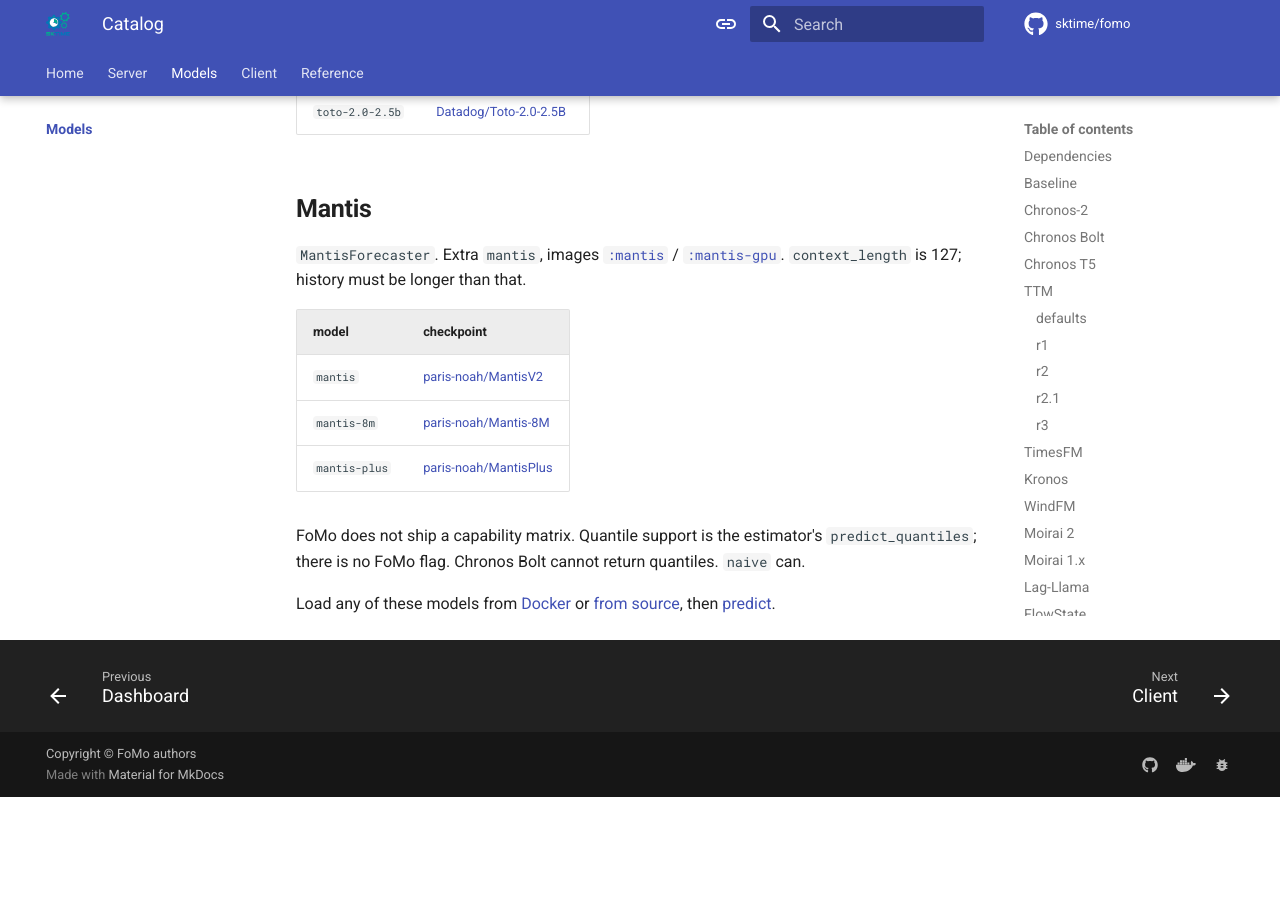
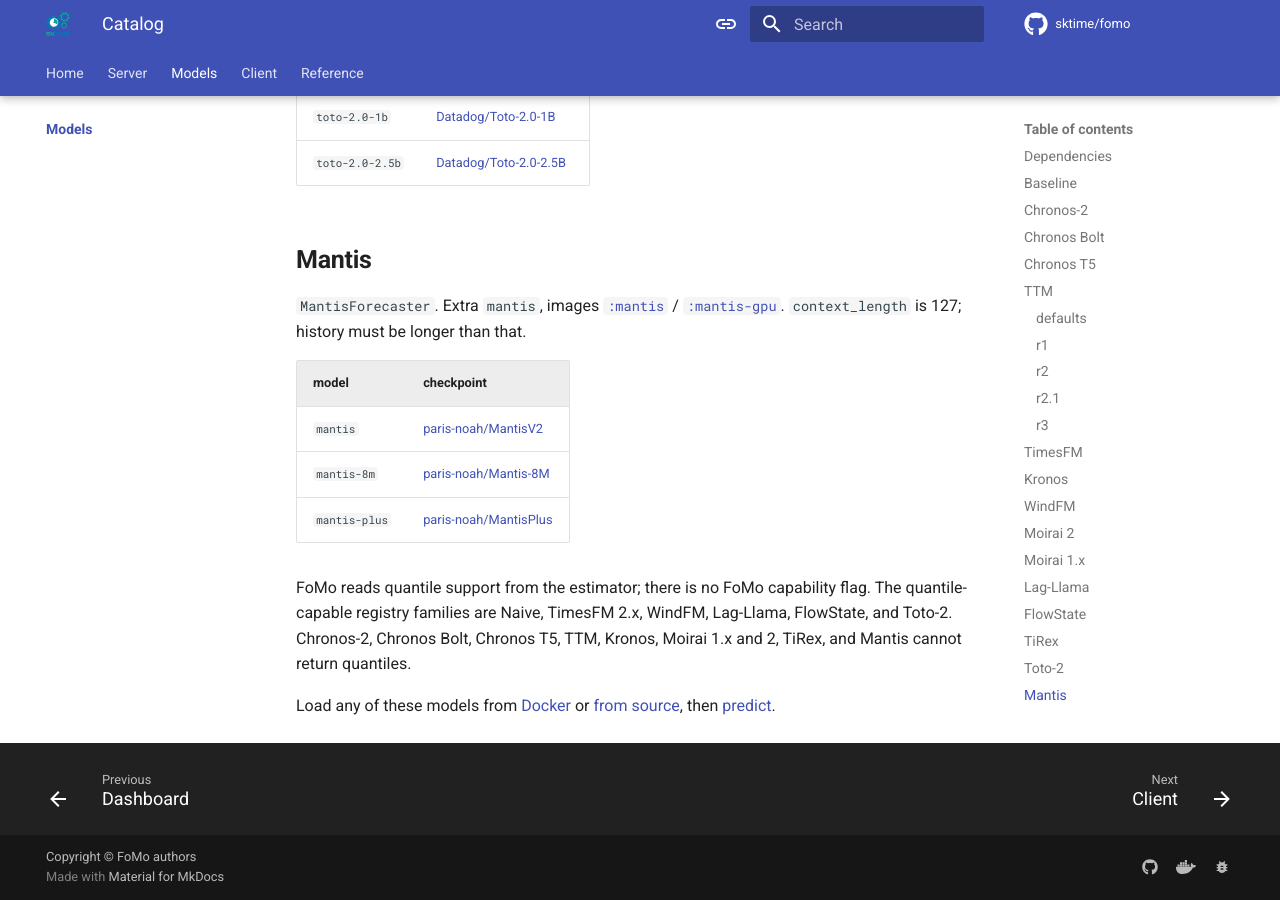
Before and after one commit to sktime/tserve, an MkDocs documentation site: the page built from docs/models/index.md, in a window 1280 px wide and 900 px high, scrolled down 8879 px. Built offline with MkDocs 1.6.1 and Material for MkDocs 9.7.7, drawn with Linux system fonts in a browser that asks for light colours; comment, search, counter and statistics services are not loaded; before the commit the page ends 9676 px from its top, so only the background shows below that; some of the changed text lies outside the part shown.

Commit message:
update models with information about quantiles

```diff
--- a/docs/models/index.md
+++ b/docs/models/index.md
@@ -30,7 +30,7 @@
 
 ## Chronos Bolt
 
-`ChronosForecaster`. Extra `hub`, images [`:hub`](https://hub.docker.com/r/geetu040/fomo/tags?name=hub) / [`:hub-gpu`](https://hub.docker.com/r/geetu040/fomo/tags?name=hub-gpu). Does not implement `predict_quantiles`.
+`ChronosForecaster`. Extra `hub`, images [`:hub`](https://hub.docker.com/r/geetu040/fomo/tags?name=hub) / [`:hub-gpu`](https://hub.docker.com/r/geetu040/fomo/tags?name=hub-gpu). Does not support quantile prediction.
 
 | model | checkpoint |
 | --- | --- |
@@ -41,7 +41,8 @@
 
 ## Chronos T5
 
-`ChronosForecaster`. Same extra and images as Chronos Bolt.
+`ChronosForecaster`. Same extra and images as Chronos Bolt. Does not support
+quantile prediction.
 
 | model | checkpoint |
 | --- | --- |
@@ -143,7 +144,8 @@
 
 ## TimesFM
 
-`TimesFM2Forecaster`. Extra `hub`.
+`TimesFM2Forecaster`. Extra `hub`. Supports quantile prediction for levels
+available in the checkpoint configuration.
 
 | model | checkpoint |
 | --- | --- |
@@ -238,6 +240,9 @@
 | `mantis-8m` | [paris-noah/Mantis-8M](https://huggingface.co/paris-noah/Mantis-8M) |
 | `mantis-plus` | [paris-noah/MantisPlus](https://huggingface.co/paris-noah/MantisPlus) |
 
-FoMo does not ship a capability matrix. Quantile support is the estimator's `predict_quantiles`; there is no FoMo flag. Chronos Bolt cannot return quantiles. `naive` can.
+FoMo reads quantile support from the estimator; there is no FoMo capability
+flag. The quantile-capable registry families are Naive, TimesFM 2.x, WindFM,
+Lag-Llama, FlowState, and Toto-2. Chronos-2, Chronos Bolt, Chronos T5, TTM,
+Kronos, Moirai 1.x and 2, TiRex, and Mantis cannot return quantiles.
 
 Load any of these models from [Docker](../server/docker.md) or [from source](../server/source.md), then [predict](../client/http.md).
```
